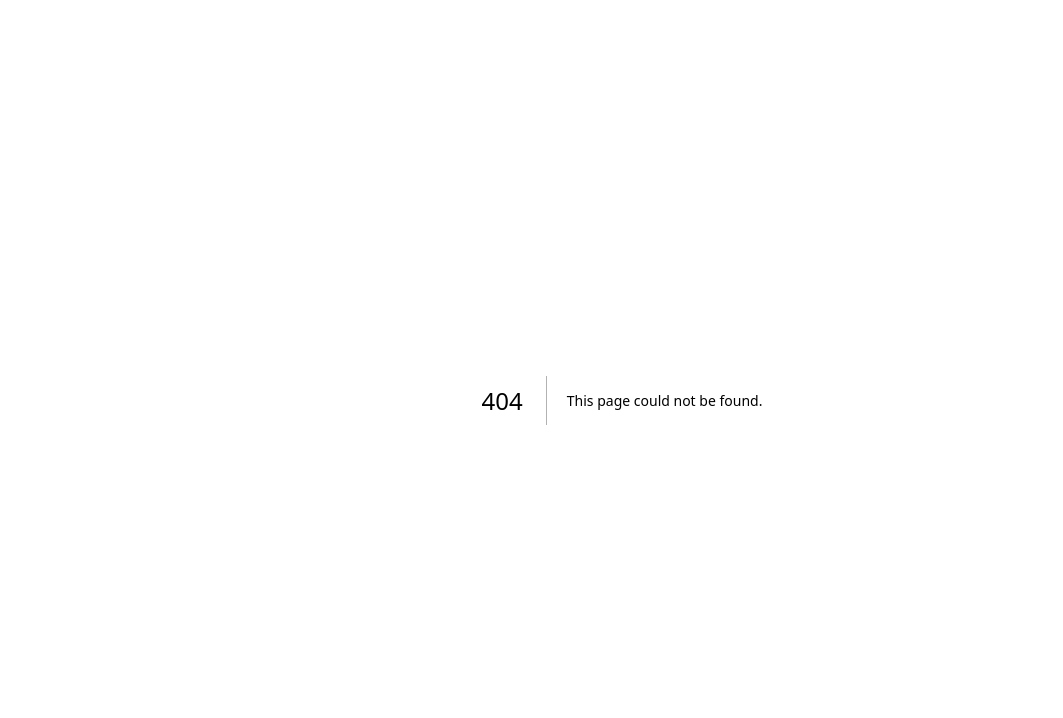
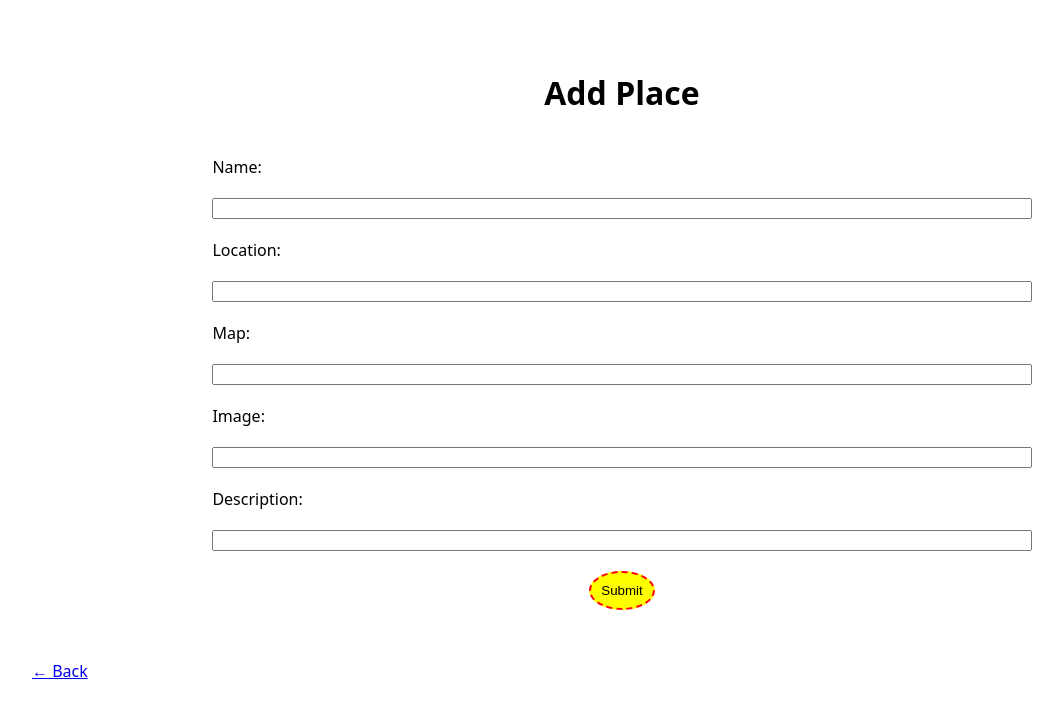
Before and after one commit to PaulJohannFlade/crud-recap, a Next.js app: page /create in a window 1280 px wide. Before the commit this address had no page. Shown: the top 718 px of the page, without its empty margins (18-1081 px from the left). Built offline with nearby package versions, Linux system fonts and the light colour scheme.

Commit message:
feature addNewPlace completed

```diff
--- /dev/null
+++ b/Components/Form.js
@@ -0,0 +1,62 @@
+import styled from "styled-components";
+
+const StyledForm = styled.form`
+  display: flex;
+  justify-content: center;
+  align-items: center;
+  flex-direction: column;
+  gap: 20px;
+  width: 80vw;
+  margin: 50px auto;
+`;
+
+const StyledInput = styled.input`
+  width: 80%;
+`;
+
+const StyledLabel = styled.label`
+  width: 80%;
+  text-align: left;
+`;
+
+const StyledButton = styled.button`
+  border-radius: 50%;
+  border: 2px dashed red;
+  background-color: yellow;
+  padding: 10px;
+  cursor: pointer;
+`;
+
+export default function Form({ onSubmit }) {
+  return (
+    <StyledForm onSubmit={onSubmit}>
+      <h1>Add Place</h1>
+      <StyledLabel htmlFor="name">Name:</StyledLabel>
+      <StyledInput
+        required
+        id="name"
+        name="name"
+        defaultValue={""}></StyledInput>
+
+      <StyledLabel htmlFor="location">Location:</StyledLabel>
+      <StyledInput
+        id="location"
+        name="location"
+        defaultValue={""}></StyledInput>
+
+      <StyledLabel htmlFor="mapURL">Map:</StyledLabel>
+      <StyledInput id="mapURL" name="mapURL" defaultValue={""}></StyledInput>
+
+      <StyledLabel htmlFor="image">Image:</StyledLabel>
+      <StyledInput id="image" name="image" defaultValue={""}></StyledInput>
+
+      <StyledLabel htmlFor="description">Description:</StyledLabel>
+      <StyledInput
+        id="description"
+        name="description"
+        defaultValue={""}></StyledInput>
+
+      <StyledButton>Submit</StyledButton>
+    </StyledForm>
+  );
+}
--- a/package.json
+++ b/package.json
@@ -15,7 +15,8 @@
     "next": "13.4.8",
     "react": "18.2.0",
     "react-dom": "18.2.0",
-    "styled-components": "^6.0.2"
+    "styled-components": "^6.0.2",
+    "uid": "^2.0.2"
   },
   "devDependencies": {
     "@svgr/webpack": "^8.0.1",
--- a/pages/_app.js
+++ b/pages/_app.js
@@ -1,10 +1,33 @@
 import GlobalStyle from "../styles";
+import { useState } from "react";
+import { initialPlaces } from "@/lib/db.js";
+import { uid } from "uid";
+import Router, { useRouter } from "next/router";
 
 export default function App({ Component, pageProps }) {
+  const [places, setPlaces] = useState(initialPlaces);
+
+  const router = useRouter();
+
+  function handleAddPlace(event) {
+    event.preventDefault();
+
+    const form = new FormData(event.target);
+    const data = Object.fromEntries(form);
+
+    console.log(data);
+
+    setPlaces([...places, { ...data, id: uid() }]);
+
+    router.push("/");
+  }
+
+  console.log(places);
+
   return (
     <>
       <GlobalStyle />
-      <Component {...pageProps} />
+      <Component {...pageProps} onSubmit={handleAddPlace} places={places} />
     </>
   );
 }
--- /dev/null
+++ b/pages/create.js
@@ -0,0 +1,16 @@
+import Form from "@/Components/Form";
+import Link from "next/link";
+import styled from "styled-components";
+
+const StyledLink = styled(Link)`
+  margin-left: 50px;
+`;
+
+export default function AddPage({ onSubmit }) {
+  return (
+    <>
+      <Form onSubmit={onSubmit} />
+      <StyledLink href="/">&larr; Back</StyledLink>
+    </>
+  );
+}
```
Also changed, not shown: pages/index.js (+28 -6 lines), 1 other file (tests, documents, lock files or other folders).
